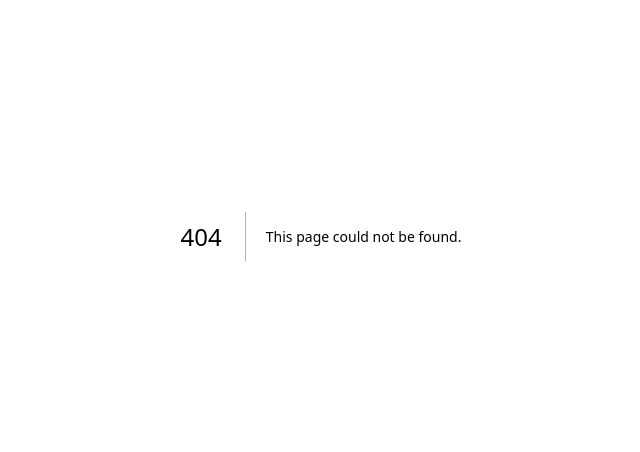
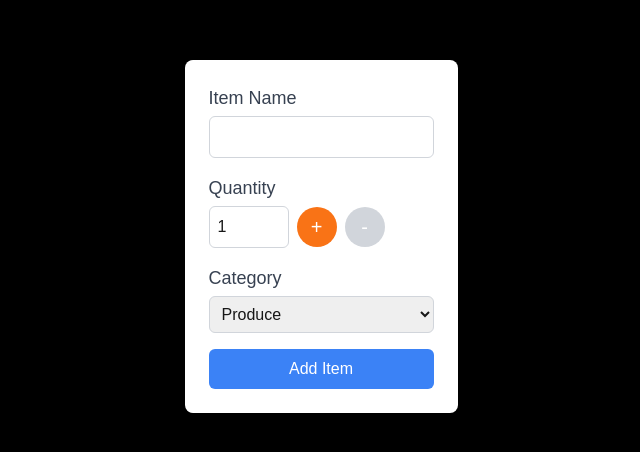
Before and after one commit to amsh-777/cprg306-assignments, a Next.js app: page /week-5 in a window 1280 px wide. Before the commit this address had no page. Shown: the part 164-616 px from the top of the page, without its empty margins (319-959 px from the left). Built offline with nearby package versions, Linux system fonts and the light colour scheme.

Commit message:
week-5 assignment done

```diff
--- a/app/page.js
+++ b/app/page.js
@@ -8,6 +8,7 @@ export default function Home() {
      <Link href="./week-2/">Week-2</Link>
      <Link href="./week-3/">Week-3</Link>
      <Link href="./week-4/">Week-4</Link>
+     <Link href="./week-5/">Week-5</Link>
     </main>
   );
 }
--- /dev/null
+++ b/app/week-5/new-item.js
@@ -0,0 +1,110 @@
+'use client'
+
+import { useState } from "react";
+
+export default function NewItem(){
+    const [name, setName] = useState("");
+    const [count, setCount] = useState(1);
+    const [category, setCat] = useState('Produce');
+
+    const handleSubmit = (e) => {
+        e.preventDefault();
+
+        const item = {
+            name,
+            count,
+            category
+        };
+
+        console.log('Item added:', item);
+
+        alert(`Item: ${name}\nQuantity: ${count}\nCategory: ${category}`);
+
+        setName('');
+        setCount(1);
+        setCat('Produce');
+    };
+
+    const increment = () => {
+        if (count < 20) {
+            setCount(count + 1);
+        }
+    };
+
+    const decrement = () => {
+        if (count > 1) {
+            setCount(count - 1);
+        }
+    };
+
+    let btnstyle = "bg-orange-500 text-white text-xl w-10 h-10 rounded-full flex items-center justify-center disabled:bg-gray-300";
+
+    return (
+        <div>
+            <form onSubmit={handleSubmit} className="bg-white p-6 rounded-lg shadow-lg flex flex-col space-y-4">
+                {/* Name Field */}
+                <div>
+                    <label htmlFor="name" className="block text-lg font-medium text-gray-700">Item Name</label>
+                    <input
+                        type="text"
+                        id="name"
+                        value={name}
+                        onChange={(e) => setName(e.target.value)}
+                        required
+                        className="mt-1 p-2 border border-gray-300 rounded-md w-full"
+                    />
+                </div>
+
+                {/* Quantity Field */}
+                <div>
+                    <label htmlFor="quantity" className="block text-lg font-medium text-gray-700">Quantity</label>
+                    <div className="flex items-center space-x-2 mt-1">
+                        <input
+                            type="number"
+                            id="quantity"
+                            value={count}
+                            onChange={(e) => setCount(Number(e.target.value))}
+                            min="1"
+                            max="20"
+                            required
+                            className="p-2 border border-gray-300 rounded-md w-20"
+                        />
+                        <button className={btnstyle} onClick={increment} disabled={count === 20}>+</button>
+                        <button className={btnstyle} onClick={decrement} disabled={count === 1}>-</button>
+                    </div>
+                </div>
+
+                {/* Category Field */}
+                <div>
+                    <label htmlFor="category" className="block text-lg font-medium text-gray-700">Category</label>
+                    <select
+                        id="category"
+                        value={category}
+                        onChange={(e) => setCat(e.target.value)}
+                        className="mt-1 p-2 border border-gray-300 rounded-md w-full"
+                    >
+                        <option value="Produce">Produce</option>
+                        <option value="Dairy">Dairy</option>
+                        <option value="Bakery">Bakery</option>
+                        <option value="Meat">Meat</option>
+                        <option value="Frozen Foods">Frozen Foods</option>
+                        <option value="Canned Goods">Canned Goods</option>
+                        <option value="Dry Goods">Dry Goods</option>
+                        <option value="Beverages">Beverages</option>
+                        <option value="Snacks">Snacks</option>
+                        <option value="Household">Household</option>
+                        <option value="Other">Other</option>
+                    </select>
+                </div>
+
+                {/* Submit Button */}
+                <button
+                    type="submit"
+                    className="bg-blue-500 text-white py-2 px-4 rounded-md hover:bg-blue-600"
+                >
+                    Add Item
+                </button>
+            </form>
+        </div>
+    );
+}
--- /dev/null
+++ b/app/week-5/page.js
@@ -0,0 +1,11 @@
+'use client'
+
+import NewItem from "./new-item";
+
+export default function CounterPage(){
+    return(
+        <div className="flex justify-center items-center h-screen bg-black">
+        <NewItem />
+        </div>
+    );
+}
```
